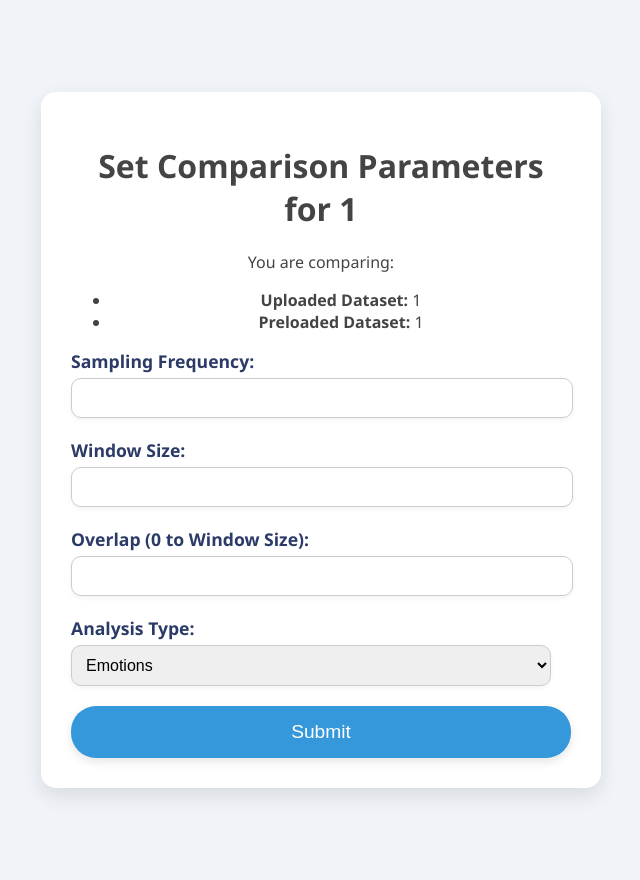
After one commit to marioquiles/EEGApp, a Flask app: page /get_parameters_for_comparison/1/1 in a window 1280 px wide. The commit adds this page. Shown: the whole page, without its empty margins (319-959 px from the left). Run offline with Flask 3, Linux system fonts and the light colour scheme.

Commit message:
Precomputed datasets added.

```diff
--- a/app.py
+++ b/app.py
@@ -14,7 +14,8 @@ ALLOWED_EXTENSIONS = {'pkl'}
 processing_status = {}  # Diccionario para mantener el estado del procesamiento por archivo
 file_data = {}  # Diccionario para almacenar datos de archivos subidos (frecuencia, etc.)
 
-
+PRECOMPUTED_RESULTS_DIR = "precomputed_results"
+os.makedirs(PRECOMPUTED_RESULTS_DIR, exist_ok=True)
 
 
 def allowed_file(filename):
@@ -25,6 +26,18 @@ def index():
     session.pop('results', None)
     return render_template('index.html')
 
+
+@app.route('/datasets', methods=['GET'])
+def list_datasets():
+    try:
+        preloaded_datasets = [
+            f for f in os.listdir(PRECOMPUTED_RESULTS_DIR) if f.endswith('.pkl')
+        ]
+        return jsonify({'preloaded': preloaded_datasets})
+    except Exception as e:
+        return jsonify({'error': str(e)}), 500
+
+
 @app.route('/upload', methods=['GET', 'POST'])
 def upload_file():
     if request.method == 'GET':
@@ -32,46 +45,187 @@ def upload_file():
         processing_status = {}  # Reinicia el diccionario
         return render_template('upload.html')
 
+    results = {}
+
     if request.method == 'POST':
         compare_datasets = 'compare_datasets' in request.form
+        preloaded1 = request.form.get('preloaded1')
+        preloaded2 = request.form.get('preloaded2') if compare_datasets else None
         file1 = request.files.get('file1')
         file2 = request.files.get('file2') if compare_datasets else None
 
-        if not file1 or (compare_datasets and not file2):
-            flash('Please upload the required file(s).')
-            return redirect(request.url)
+        # Caso 1: Todos los datasets son precargados
+        if preloaded1 and (not compare_datasets or (compare_datasets and preloaded2)):
+            # Cargar resultados precargados
+            if preloaded1:
+                filepath1 = os.path.join(PRECOMPUTED_RESULTS_DIR, preloaded1)
+                if os.path.exists(filepath1):
+                    with open(filepath1, 'rb') as f:
+                        results['dataset1'] = {'filename': preloaded1, 'results': pickle.load(f)}
+                else:
+                    flash(f"Preloaded dataset {preloaded1} not found.")
+                    return redirect(request.url)
 
-        # Validate files
-        if not allowed_file(file1.filename) or (compare_datasets and file2 and not allowed_file(file2.filename)):
-            flash('Invalid file type. Only .pkl files are allowed.')
-            return redirect(request.url)
+            if preloaded2:
+                filepath2 = os.path.join(PRECOMPUTED_RESULTS_DIR, preloaded2)
+                if os.path.exists(filepath2):
+                    with open(filepath2, 'rb') as f:
+                        results['dataset2'] = {'filename': preloaded2, 'results': pickle.load(f)}
+                else:
+                    flash(f"Preloaded dataset {preloaded2} not found.")
+                    return redirect(request.url)
 
-        # Save file1
-        filename1 = secure_filename(file1.filename)
-        filepath1 = os.path.join(app.config['UPLOAD_FOLDER'], filename1)
-        file1.save(filepath1)
+            # Redirigir a la página de resultados precargados
+            if compare_datasets:
+                return render_template('results_compare.html', datasets=results)
+            else:
+                return render_template('result.html', filename=preloaded1, results=results['dataset1']['results'])
 
-        # Register file1 in file_data
-        file_data[filename1] = filepath1
 
-        if compare_datasets:
-            # Save file2
+        # Caso 2: Un dataset subido por el usuario
+        if file1 and not compare_datasets:
+            # Validar archivo subido
+            if not allowed_file(file1.filename):
+                flash('Invalid file type. Only .pkl files are allowed.')
+                return redirect(request.url)
+
+            # Guardar el archivo subido
+            filename1 = secure_filename(file1.filename)
+            filepath1 = os.path.join(app.config['UPLOAD_FOLDER'], filename1)
+            file1.save(filepath1)
+            file_data[filename1] = filepath1
+
+            # Redirigir a `parameters.html` para leer parámetros del dataset subido
+            return redirect(url_for('parameters', filename=filename1))
+
+       # Caso 3: Comparación de un dataset subido y uno precargado
+        if (file1 and preloaded2) or (file2 and preloaded1):
+            if file1 and preloaded2:
+                user_file = file1
+                preloaded_file = preloaded2
+            elif file2 and preloaded1:
+                user_file = file2
+                preloaded_file = preloaded1
+
+            # Validar el archivo subido
+            if not allowed_file(user_file.filename):
+                flash('Invalid file type. Only .pkl files are allowed.')
+                return redirect(request.url)
+
+            # Guardar el archivo subido
+            user_filename = secure_filename(user_file.filename)
+            user_filepath = os.path.join(app.config['UPLOAD_FOLDER'], user_filename)
+            user_file.save(user_filepath)
+
+            # Registrar en file_data
+            file_data[user_filename] = user_filepath
+
+            # Redirigir a `get_parameters_for_comparison`
+            return redirect(url_for('get_parameters_for_comparison', filename=user_filename, preloaded_file=preloaded_file))
+
+
+
+        # Caso 4: Dos datasets subidos por el usuario
+        if file1 and file2:
+            # Validar archivos subidos
+            if not allowed_file(file1.filename) or not allowed_file(file2.filename):
+                flash('Invalid file type. Only .pkl files are allowed.')
+                return redirect(request.url)
+
+            # Guardar los archivos subidos
+            filename1 = secure_filename(file1.filename)
+            filepath1 = os.path.join(app.config['UPLOAD_FOLDER'], filename1)
+            file1.save(filepath1)
+            file_data[filename1] = filepath1
+
             filename2 = secure_filename(file2.filename)
             filepath2 = os.path.join(app.config['UPLOAD_FOLDER'], filename2)
             file2.save(filepath2)
-
-            # Register file2 in file_data
             file_data[filename2] = filepath2
 
-            # Redirect to comparison parameters page
+            # Redirigir a la página de parámetros para comparación
             return redirect(url_for('compare_parameters', file1=filename1, file2=filename2))
 
-        # Redirect to parameters page for single file
-        return redirect(url_for('parameters', filename=filename1))
+        # Si no se cumple ninguna de las condiciones, devolver un mensaje de error
+        flash('Please select or upload the required datasets.')
+        return redirect(request.url)
+
+
+@app.route('/process_comparison_with_preloaded/<file1>/<preloaded_file>', methods=['GET'])
+def process_comparison_with_preloaded(file1, preloaded_file):
+    # Recuperar parámetros del dataset subido desde la sesión
+    compare_params = session.get('compare_params', {})
+    params1 = compare_params.get('params1', {})
+
+    # Construir las rutas de los archivos
+    filepath1 = os.path.join(app.config['UPLOAD_FOLDER'], file1)
+    preloaded_filepath = os.path.join(PRECOMPUTED_RESULTS_DIR, preloaded_file)
+
+    # Diccionario para almacenar resultados
+    results = {}
+
+    # Procesar el dataset subido
+    if params1.get('analysis_type') == 'p300':
+        process_p300_data(filepath1, file1, params1['sampling_frequency'], params1['window_size'], params1['overlap'])
+    else:
+        process_data(filepath1, file1, params1['sampling_frequency'], params1['window_size'], params1['overlap'])
+
+    # Recuperar resultados del dataset subido
+    results['dataset1'] = {
+        'filename': file1,
+        'results': processing_status.get(f'{file1}_results', {})
+    }
+
+    # Recuperar resultados del dataset precargado
+    if os.path.exists(preloaded_filepath):
+        with open(preloaded_filepath, 'rb') as f:
+            preloaded_results = pickle.load(f)
+        results['dataset2'] = {
+            'filename': preloaded_file,
+            'results': preloaded_results
+        }
+    else:
+        return f"Preloaded dataset {preloaded_file} not found.", 404
+
+    # Renderizar la página de comparación
+    return render_template('results_compare.html', datasets=results)
+
+
+@app.route('/get_parameters_for_comparison/<filename>/<preloaded_file>', methods=['GET', 'POST'])
+def get_parameters_for_comparison(filename, preloaded_file):
+    if request.method == 'GET':
+        # Mostrar formulario de parámetros para el dataset subido
+        return render_template('parameters_preloaded.html', filename=filename, preloaded_file=preloaded_file)
+
+    if request.method == 'POST':
+        # Obtener los parámetros del formulario
+        analysis_type = request.form.get('analysis_type')
+        sampling_frequency = float(request.form.get('sampling_frequency', 0))
+        window_size = int(request.form.get('window_size', 0))
+        overlap = float(request.form.get('overlap', 0))
+
+        # Validar solapamiento
+        if overlap >= window_size:
+            flash('Overlap must be less than the window size.')
+            return redirect(url_for('get_parameters_for_comparison', filename=filename, preloaded_file=preloaded_file))
+
+        # Guardar los parámetros en la sesión
+        session['compare_params'] = {
+            'params1': {
+                'analysis_type': analysis_type,
+                'sampling_frequency': sampling_frequency,
+                'window_size': window_size,
+                'overlap': overlap
+            }
+        }
+
+        # Redirigir a `process_comparison_with_preloaded`
+        return redirect(url_for('process_comparison_with_preloaded', file1=filename, preloaded_file=preloaded_file))
 
 
 
-@app.route('/parameters/<filename>', methods=['GET'])
+
+@app.route('/get_parameters/<filename>', methods=['GET'])
 def parameters(filename):
     return render_template('parameters.html', filename=filename)
 
@@ -185,7 +339,7 @@ def process_data(filepath, filename, sampling_frequency, window_size, overlap):
         results = {**session_results, **length_results, **outlier_results, **imbalance_results, **noise_results,
             'overlap_scores_table': overlap_scores_table, 'overall_overlap_score': overall_overlap_score,
             "overlap_feature_avg": overlap_feature_avg, 'mi_scores_table': mi_scores_table, 'overall_mi_score': mi_overlap_score,
-            'mi_feature_avg': mi_feature_avg, **homogeneity_results}
+            'mi_feature_avg': mi_feature_avg, **homogeneity_results, 'rubric_score': 0}
 
         # Guardar los resultados en el diccionario de estado usando una nueva clave
         processing_status[f'{filename}_results'] = results
@@ -299,7 +453,8 @@ def process_p300_data(filepath, filename, sampling_frequency, window_size, overl
             "overall_mi_score": mi_overlap_score,                 # Puntaje general de información mutua
             "mi_scores_table": mi_scores_table,                 # Tabla de puntajes de información mutua
             "mi_feature_avg": mi_feature_avg,                  # Promedio de MI por característica
-            **homogeneity_results
+            **homogeneity_results,
+            'rubric_score': 0
         }
 
         # Save results in the processing status dictionary
@@ -344,23 +499,10 @@ def results_view(filename):
         if ("results" not in session.keys()):
             results = processing_status.get(f'{filename}_results', {})
             session['results'] = results
-            if(session['rubric_score']):
+            if('rubric_score' in session):
                 rubric_score = session.get('rubric_score', 0)
                 results["rubric_score"] = rubric_score
-            else:
-                results["rubric_score"] = 0
 
-        else:
-            results = session['results']
-            if(session['rubric_score']):
-                rubric_score = session.get('rubric_score', 0)
-                results["rubric_score"] = rubric_score
-            else:
-                results["rubric_score"] = 0
-
-
-        rubric_score = session.get('rubric_score', 0)
-        results["rubric_score"] = rubric_score
         # Verificar si `results` contiene las claves necesarias
         return render_template('result.html', filename=filename, results=results)
     elif filename in processing_status and processing_status[filename].startswith('Error'):
--- /dev/null
+++ b/templates/parameters_preloaded.html
@@ -0,0 +1,139 @@
+<!DOCTYPE html>
+<html lang="en">
+<head>
+    <meta charset="UTF-8">
+    <meta name="viewport" content="width=device-width, initial-scale=1.0">
+    <title>Set Comparison Parameters - NeuroView</title>
+    <link rel="stylesheet" href="{{ url_for('static', filename='styles.css') }}">
+    <style>
+        body {
+            font-family: 'Segoe UI', Tahoma, Geneva, Verdana, sans-serif;
+            background-color: #f0f4f8;
+            color: #444;
+            display: flex;
+            flex-direction: column;
+            align-items: center;
+            justify-content: center;
+            height: 100vh;
+            margin: 0;
+        }
+        .parameter-form {
+            background: #ffffff;
+            padding: 30px;
+            border-radius: 15px;
+            box-shadow: 0 8px 20px rgba(0, 0, 0, 0.1);
+            width: 90%;
+            max-width: 500px;
+            text-align: center;
+            transition: all 0.3s ease-in-out;
+        }
+        .form-group {
+            margin-bottom: 20px;
+            text-align: left;
+        }
+        .form-label {
+            font-size: 1.1em;
+            font-weight: bold;
+            color: #2b3a67;
+            margin-bottom: 5px;
+            display: block;
+        }
+        .form-input {
+            width: calc(100% - 20px);
+            padding: 10px;
+            font-size: 1em;
+            border: 1px solid #ccc;
+            border-radius: 10px;
+            box-shadow: 0 2px 5px rgba(0, 0, 0, 0.05);
+            transition: border-color 0.3s ease;
+        }
+        .form-input:focus {
+            border-color: #3498db;
+            outline: none;
+        }
+        #error-message {
+            color: red;
+            font-size: 0.9em;
+            margin-top: -10px;
+            margin-bottom: 15px;
+            display: none;
+        }
+        .submit-btn {
+            padding: 15px 30px;
+            background-color: #3498db;
+            color: #fff;
+            border: none;
+            border-radius: 25px;
+            cursor: pointer;
+            transition: background-color 0.3s ease, box-shadow 0.3s ease;
+            font-size: 1.2em;
+            box-shadow: 0 4px 10px rgba(0, 0, 0, 0.1);
+            width: 100%;
+        }
+        .submit-btn:hover {
+            background-color: #2980b9;
+            box-shadow: 0 6px 15px rgba(0, 0, 0, 0.15);
+        }
+    </style>
+</head>
+<body>
+    <div class="parameter-form">
+        <h1>Set Comparison Parameters for {{ filename }} </h1>
+        <p>You are comparing:</p>
+        <ul>
+            <li><strong>Uploaded Dataset:</strong> {{ filename }}</li>
+            <li><strong>Preloaded Dataset:</strong> {{ preloaded_file }}</li>
+        </ul>
+        <form id="parameter-form" method="POST">
+            <div class="form-group">
+                <label for="sampling_frequency" class="form-label">Sampling Frequency:</label>
+                <input type="number" step="any" name="sampling_frequency" id="sampling_frequency" class="form-input" required>
+            </div>
+
+            <div class="form-group">
+                <label for="window_size" class="form-label">Window Size:</label>
+                <input type="number" name="window_size" id="window_size" class="form-input" required>
+            </div>
+
+            <div class="form-group">
+                <label for="overlap" class="form-label">Overlap (0 to Window Size):</label>
+                <input type="number" name="overlap" id="overlap" class="form-input" min="0" required>
+            </div>
+
+            <span id="error-message">Overlap must be less than the window size.</span>
+
+            <div class="form-group">
+                <label for="analysis_type" class="form-label">Analysis Type:</label>
+                <select name="analysis_type" id="analysis_type" class="form-input" required>
+                    <option value="emotions">Emotions</option>
+                    <option value="p300">P300</option>
+                </select>
+            </div>
+
+            <input type="submit" value="Submit" class="submit-btn">
+        </form>
+    </div>
+
+    <script>
+        document.getElementById('parameter-form').addEventListener('submit', function(event) {
+            const windowSize = parseInt(document.getElementById('window_size').value);
+            const overlap = parseInt(document.getElementById('overlap').value);
+
+            // Validation for overlap
+            if (overlap >= windowSize) {
+                document.getElementById('error-message').style.display = 'inline';
+                event.preventDefault();
+            }
+        });
+
+        // Hide error message when input values change to valid
+        document.getElementById('window_size').addEventListener('input', function() {
+            document.getElementById('error-message').style.display = 'none';
+        });
+
+        document.getElementById('overlap').addEventListener('input', function() {
+            document.getElementById('error-message').style.display = 'none';
+        });
+    </script>
+</body>
+</html>
```
Also changed, not shown: templates/upload.html (+56 -10 lines), 1 other file.
